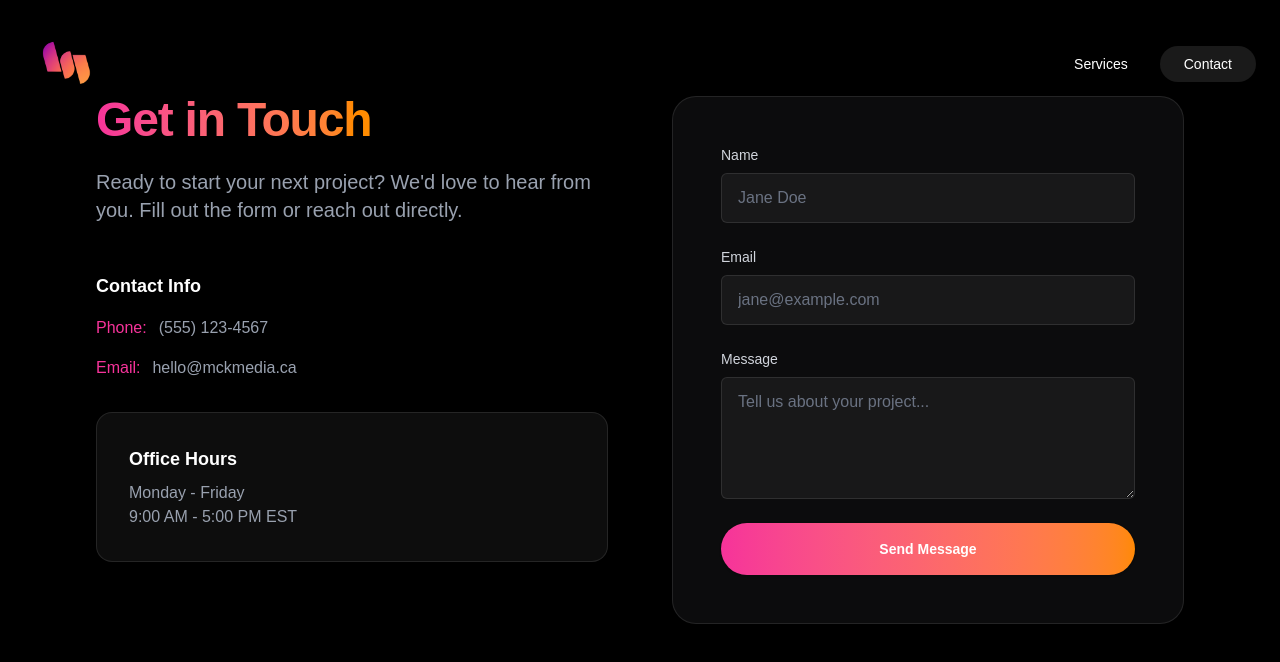
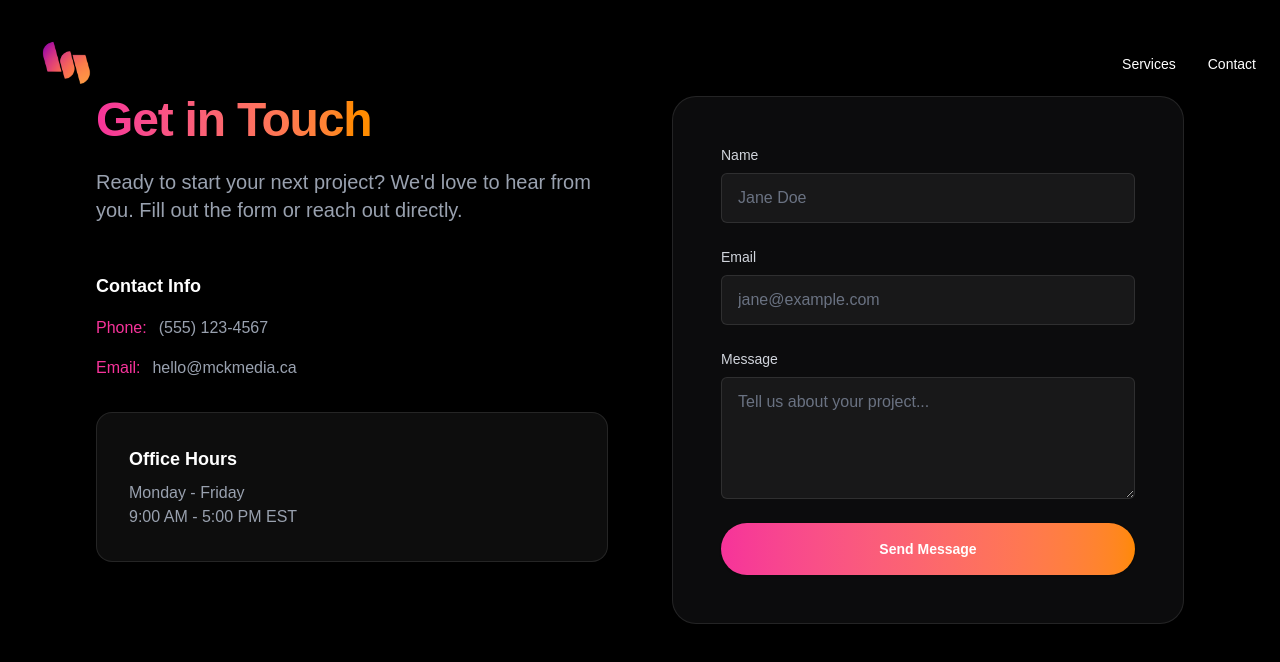
Before and after one commit to sherakama/mckmedia, a Next.js app: page /contact in a window 1280 px wide. Shown: the top 662 px of the page. Built offline with nearby package versions, Linux system fonts and the light colour scheme.

Commit message:
Unify styling of Services and Contact links in Navbar

```diff
--- a/src/components/layout/Navbar.tsx
+++ b/src/components/layout/Navbar.tsx
@@ -24,7 +24,7 @@ export function Navbar() {
           </Link>
           <Link
             href="/contact"
-            className="rounded-full bg-white/10 px-6 py-2 transition-colors hover:bg-white/20"
+            className="transition-colors hover:text-pink-500"
           >
             Contact
           </Link>
```
